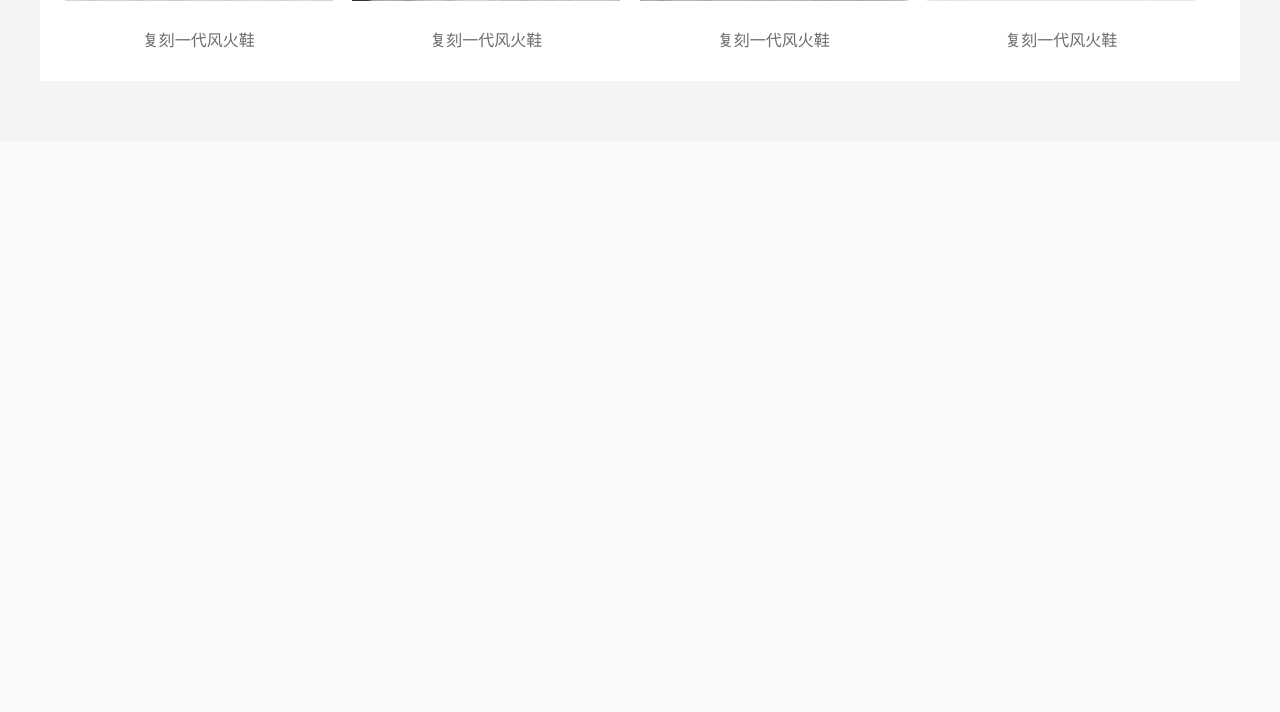
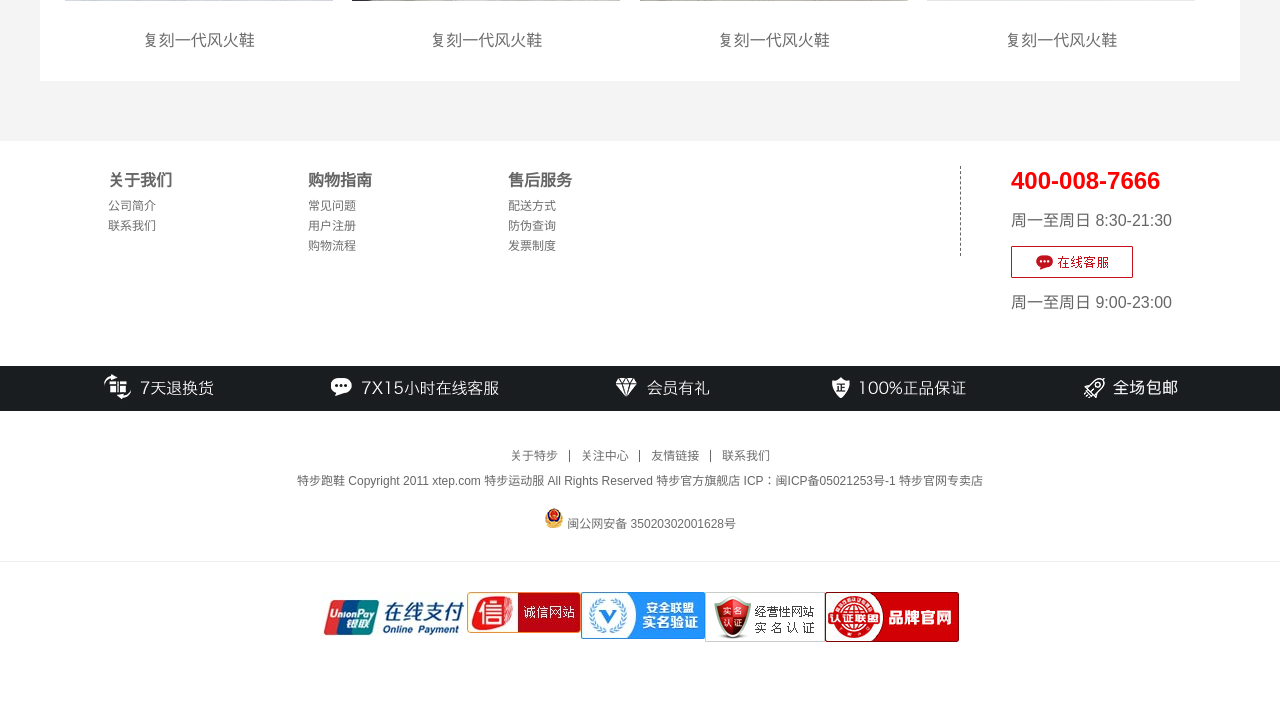
Before and after one commit to zhou-zhiqing/xiangmu, a PHP site: page / in a window 1280 px wide. Shown: the part 5627-6339 px from the top of the page. Before the commit the page ends 5675 px from the top, so only its background shows below. Run offline with PHP 8.4, Linux system fonts and the light colour scheme.

Commit message:
首页静态已写好

```diff
--- a/css/index.css
+++ b/css/index.css
@@ -381,3 +381,113 @@
 	line-height: 80px;
 }
 /* 底部导航 */
+#footer{
+	background: #fff;
+}
+.footer_nav{
+	height: 200px;
+	padding-top: 25px;
+}
+.footer_nav_l{
+	float: left;
+	width: 920px;
+	border-right: 1px dashed #666;
+}
+.footer_nav_ul{
+	width: 600px;
+	display: flex;
+	justify-content: space-around;
+}
+.footer_nav_ul ul h3{
+	font-size: 16px;
+	font-weight: 900;
+	color: #666;
+	line-height: 30px;
+}
+.footer_nav_ul ul li{
+	line-height: 20px;
+}
+.footer_nav_ul ul li a:hover{
+	text-decoration: underline;
+	color: #666;
+}
+.footer_nav_r{
+	float: left;
+	padding-left: 50px;
+}
+.footer_nav_r p:nth-of-type(1){
+	color: red;
+	font-size: 24px;
+	font-weight: 900;
+	line-height: 30px;
+}
+.footer_nav_r p:nth-of-type(2){
+	color: #666;
+	font-size: 16px;
+	line-height: 50px;
+}
+.footer_nav_r p:nth-of-type(3){
+	color: #666;
+	font-size: 16px;
+	line-height: 50px;
+}
+/* 图片 */
+#footer_img{
+	height: 45px;
+	background: #191d20;
+}
+/* 版权 */
+#copy{
+	background: #fff;
+	border-bottom: 1px solid #eee;
+}
+.copy{
+	height: 150px;
+	text-align: center;
+}
+.copy ul{
+	width: 260px;
+	display: flex;
+	margin: 0 auto;
+	justify-content: space-between;
+	padding-top: 30px;
+}
+.copy ul li{
+	line-height: 30px;
+}
+.copy ul li a:hover{
+	text-decoration: underline;
+	color: #666;
+}
+.copy ul span{
+	height: 12px;
+	background: #666;
+	width: 1px;
+	margin-top: 9px;
+}
+.copy p{
+	color: #666;
+}
+.copy_a span img{
+	display: inline-block;
+}
+.copy_a{
+	display: block;
+	margin-top: 20px;
+	line-height: 30px;
+}
+.copy_a:hover{
+	color: #666;
+}
+/* 底部图片 */
+#img{
+	height: 120px;
+	background:#fff;
+	padding-top: 30px;
+}
+.img ul{
+	width: 638px;
+	height: 50px;
+	display: flex;
+	margin: 0 auto;
+}
--- a/index.html
+++ b/index.html
@@ -552,9 +552,77 @@
         </div>
     </div>
     <!-- 底部导航 -->
-    <div id="footer_nav">
-        <div>
-
+    <div id="footer">
+        <div class="footer_nav content">
+            <div class="footer_nav_l">
+                <div class="footer_nav_ul">
+                    <ul>
+                        <h3>关于我们</h3>
+                        <li><a href="#">公司简介</a></li>
+                        <li><a href="#">联系我们</a></li>
+                    </ul>
+                    <ul>
+                        <h3>购物指南</h3>
+                        <li><a href="#">常见问题</a></li>
+                        <li><a href="#">用户注册</a></li>
+                        <li><a href="#">购物流程</a></li>
+                    </ul>
+                    <ul>
+                        <h3>售后服务</h3>
+                        <li><a href="#">配送方式</a></li>
+                        <li><a href="#">防伪查询</a></li>
+                        <li><a href="#">发票制度</a></li>
+                    </ul>
+                </div>
+            </div>
+            <div class="footer_nav_r">
+                <p>400-008-7666</p>
+                <p>周一至周日 8:30-21:30</p>
+                <a href="#"><img src="images/zxkf1.png"/></a>
+                <p>周一至周日 9:00-23:00</p>
+            </div>
+        </div>
+    </div>
+    <!-- 图片 -->
+    <div id="footer_img">
+        <div class="footer_img content">
+            <img src="images/x-footer.jpg" />
+        </div>
+    </div>
+    <!-- 版权 -->
+    <div id="copy">
+        <div class="copy content">
+            <ul>
+                <li>
+                    <a href="#">关于特步</a>
+                </li><span></span>
+                <li>
+                    <a href="#">关注中心</a>
+                </li><span></span>
+                <li>
+                    <a href="#">友情链接</a>
+                </li><span></span>
+                <li>
+                    <a href="#">联系我们</a>
+                </li>
+            </ul>
+            <p>特步跑鞋 Copyright 2011 xtep.com 特步运动服 All Rights Reserved 特步官方旗舰店 ICP：闽ICP备05021253号-1 特步官网专卖店</p>
+            <a href="#" class="copy_a">
+                <span><img src="images/pg.png"/></span>
+                闽公网安备 35020302001628号
+            </a>
+        </div>
+    </div>
+    <!-- 底部图片 -->
+    <div id="img">
+        <div class="img comtent">
+            <ul>
+                <li><img src="images/onlinepay.jpg" /></li>
+                <li><a href="#"><img src="images/goodwebsite.jpg" /></a></li>
+                <li><a href="#"><img src="images/salf.jpg" /></a></li>
+                <li><a href="#"><img src="images/ei_normal.png" /></a></li>
+                <li><a href="#"><img src="images/brand_bottom_large.jpg" /></a></li>
+            </ul>
         </div>
     </div>
 </body>
```
